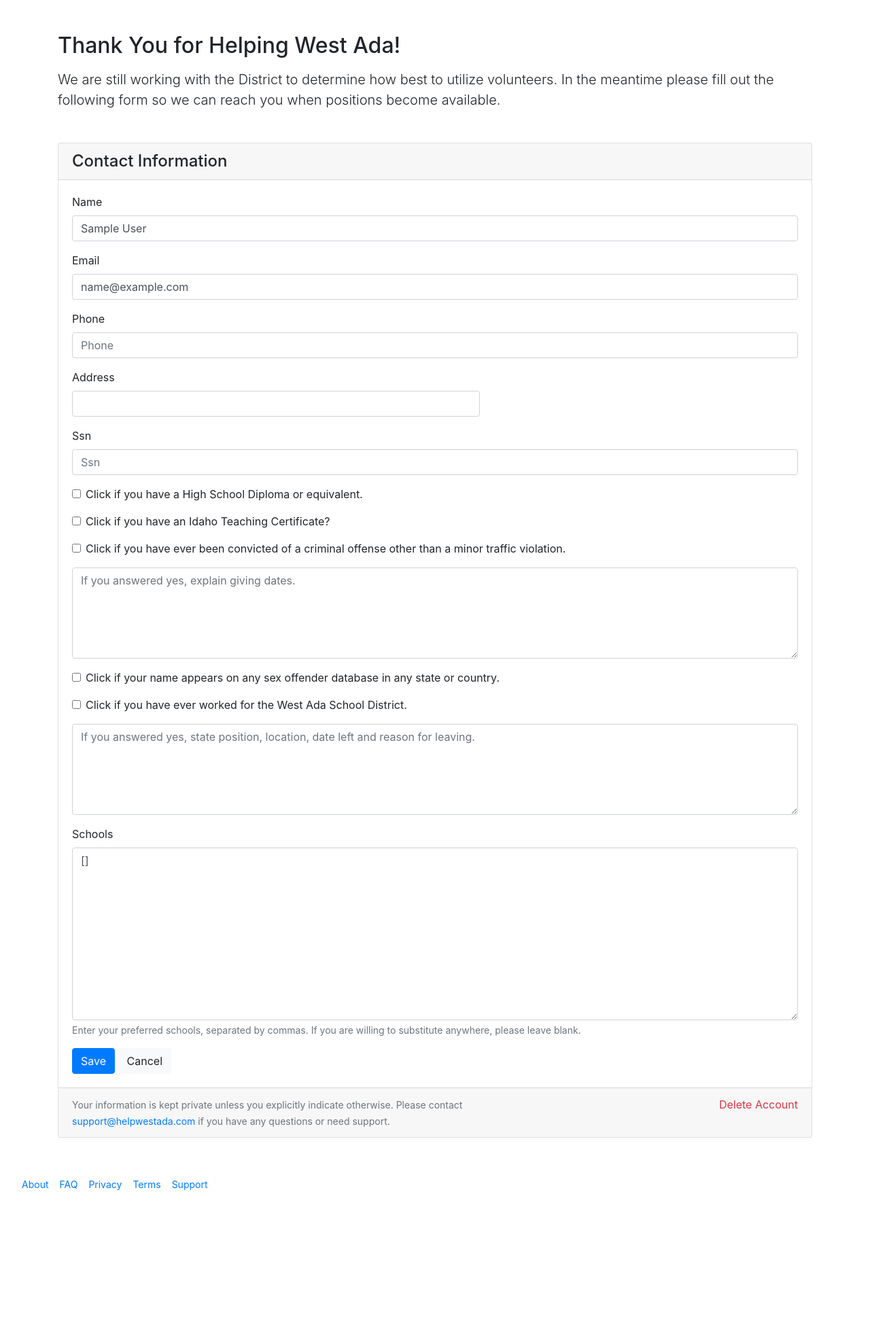
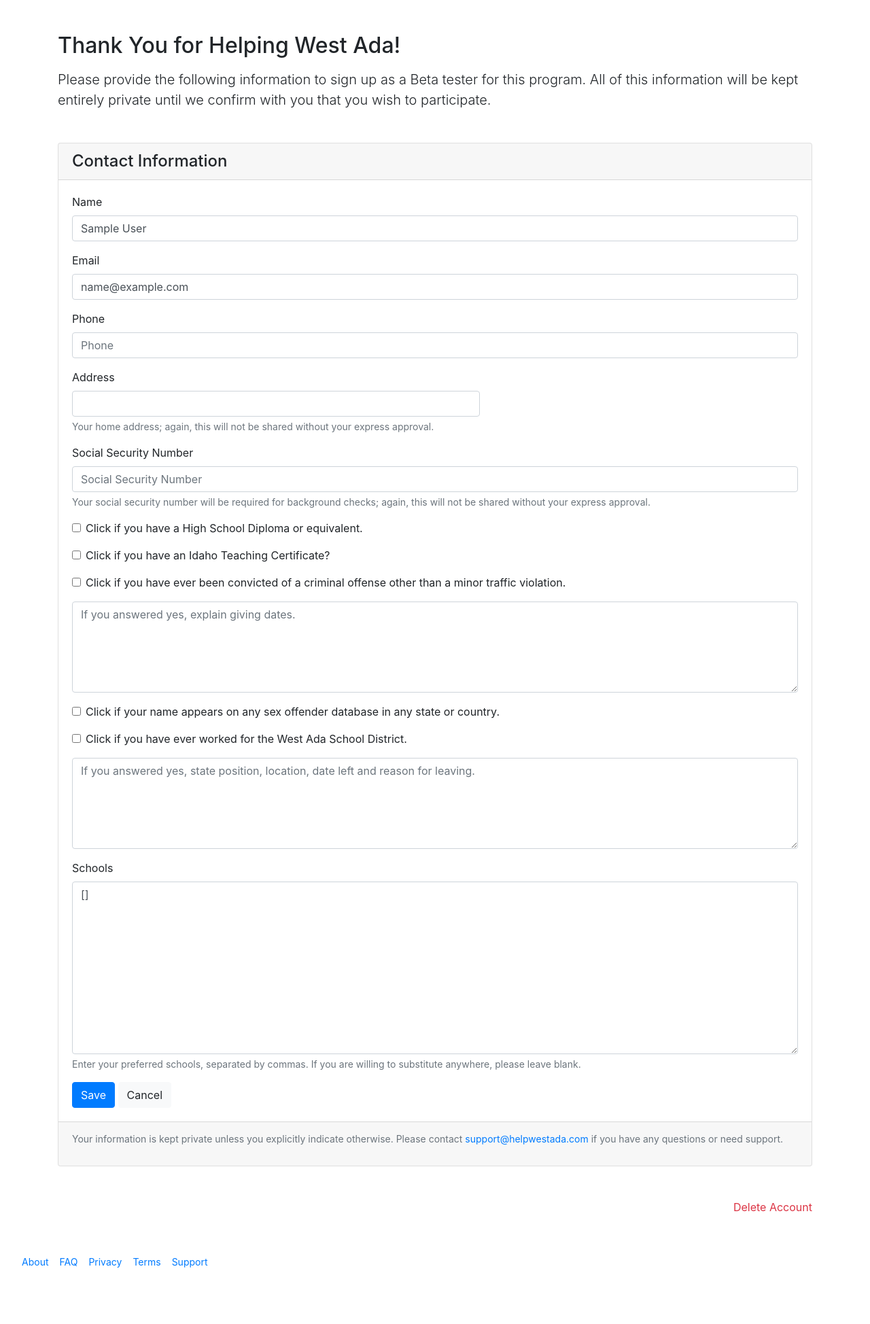
Before and after one commit to dbinetti/helpwestada, a Django app: page /account in a window 1280 px wide. Shown: the part 106-2054 px from the top of the page at 68% size. Before the commit the page ends 1857 px from the top, so only its background shows below. Run offline with Django 3.2, Linux system fonts and the light colour scheme; the visitor is signed in with stand-in values (Sample User, id 1); data comes from the database, SQL or seed files in the repository; some libraries are stand-ins or nearby versions.

Commit message:
Form tweaks

```diff
--- a/project/app/forms.py
+++ b/project/app/forms.py
@@ -39,6 +39,7 @@
             "is_criminal": "Click if you have ever been convicted of a criminal offense other than a minor traffic violation.",
             "is_offender": "Click if your name appears on any sex offender database in any state or country.",
             "is_wasd": "Click if you have ever worked for the West Ada School District.",
+            "ssn": "Social Security Number",
         }
         widgets = {
             'criminal_notes': forms.Textarea(
@@ -69,6 +70,8 @@
 
         help_texts = {
             'schools': "Enter your preferred schools, separated by commas.  If you are willing to substitute anywhere, please leave blank.",
+            'ssn': "Your social security number will be required for background checks; again, this will not be shared without your express approval.",
+            'address': "Your home address; again, this will not be shared without your express approval.",
         }
 
 
--- a/project/app/templates/app/pages/account.html
+++ b/project/app/templates/app/pages/account.html
@@ -13,7 +13,7 @@
       Thank You for Helping West Ada!
     </h2>
     <p class='lead mt-3'>
-      We are still working with the District to determine how best to utilize volunteers.  In the meantime please fill out the following form so we can reach you when positions become available.
+      Please provide the following information to sign up as a Beta tester for this program.  All of this information will be kept entirely private until we confirm with you that you wish to participate.
     </p>
   <section class='my-5'>
     <div class='card'>
@@ -26,8 +26,8 @@
             {% bootstrap_field form.name show_help=False show_label=True %}
             {% bootstrap_field form.email show_help=False show_label=True %}
             {% bootstrap_field form.phone show_help=False show_label=True %}
-            {% bootstrap_field form.address show_help=False show_label=True %}
-            {% bootstrap_field form.ssn show_help=False show_label=True %}
+            {% bootstrap_field form.address show_help=True show_label=True %}
+            {% bootstrap_field form.ssn show_help=True show_label=True %}
             {% bootstrap_field form.is_diploma show_help=False show_label=True %}
             {% bootstrap_field form.is_certificate show_help=False show_label=True %}
             {% bootstrap_field form.is_criminal show_help=False show_label=True %}
@@ -42,15 +42,15 @@
         </div>
       </div>
       <div class='card-footer'>
-          <div class='row'>
-            <div class='col-7'>
-              <small class='text-muted'>Your information is kept private unless you explicitly indicate otherwise.  Please contact <a href='mailto://support@helpwestada.com'>support@helpwestada.com</a> if you have any questions or need support.</small>
-            </div>
-            <div class='col-3 offset-2 text-right'>
-              <a href='{% url "delete" %}'><span class='text-danger'>Delete Account</span></a>
-            </div>
-          </div>
+        <p>
+          <small class='text-muted'>Your information is kept private unless you explicitly indicate otherwise.  Please contact <a href='mailto://support@helpwestada.com'>support@helpwestada.com</a> if you have any questions or need support.</small>
+        </p>
       </div>
+    </div>
+  </section>
+  <section>
+    <div class='text-right'>
+      <a href='{% url "delete" %}'><span class='text-danger'>Delete Account</span></a>
     </div>
   </section>
   {% comment %}
```
